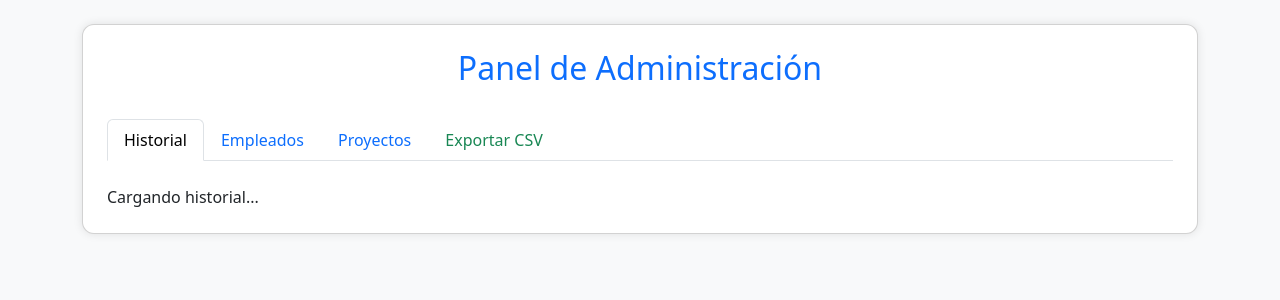
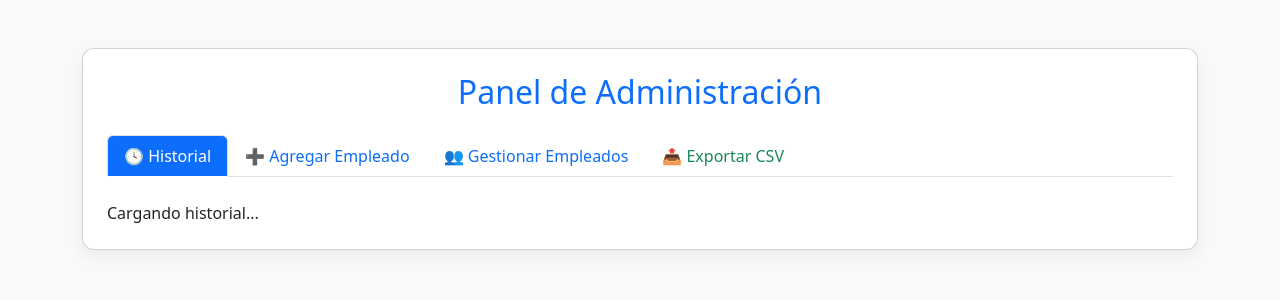
Before and after one commit to fatfinger85/clockpoint-backend-staging, a Flask app: template templates/admin.html in a window 1280 px wide. Shown: the top 300 px of the page. Run offline with Flask 3, Linux system fonts and the light colour scheme; the template is opened without the code that fills it, so the values that code supplies are empty.

Commit message:
Update admin.html

```diff
--- a/templates/admin.html
+++ b/templates/admin.html
@@ -3,125 +3,126 @@
 <html lang="es">
 <head>
   <meta charset="UTF-8">
-  <meta name="viewport" content="width=device-width, initial-scale=1.0">
-  <title>ClockPoint - Admin</title>
+  <title>ClockPoint - Panel Admin</title>
+  <meta name="viewport" content="width=device-width, initial-scale=1">
   <link href="https://cdn.jsdelivr.net/npm/bootstrap@5.3.2/dist/css/bootstrap.min.css" rel="stylesheet">
   <style>
-    body { background: #f8f9fa; }
-    .card { border-radius: 12px; box-shadow: 0 0 10px rgba(0,0,0,0.1); }
-    .nav-link.active { background: #0d6efd; color: white; }
-    th { background: #e9ecef; }
+    body {
+      background-color: #f8f9fa;
+    }
+    .nav-tabs .nav-link.active {
+      background-color: #0d6efd;
+      color: white;
+    }
+    .nav-tabs .nav-link {
+      color: #0d6efd;
+    }
+    .card {
+      border-radius: 12px;
+      box-shadow: 0 0.5rem 1rem rgba(0,0,0,0.05);
+    }
+    .table {
+      border-radius: 8px;
+      overflow: hidden;
+    }
+    th {
+      background-color: #e9ecef;
+    }
+    /* Responsive adjustments for smaller screens */
+    @media (max-width: 576px) {
+      .card {
+        padding: 20px; /* Reduced padding on small screens */
+      }
+      .nav-tabs .nav-link {
+        font-size: 0.9rem; /* Smaller font on small screens */
+        padding: 0.5rem;
+      }
+      .table-responsive {
+        overflow-x: auto;  /* Enable horizontal scrolling for tables on small screens */
+      }
+    }
   </style>
 </head>
 <body>
-<div class="container py-4">
+  <div class="container py-5">
     <div class="card p-4">
-    <h2 class="text-center text-primary">Panel de Administración</h2>
-    <ul class="nav nav-tabs mt-4" id="tabs" role="tablist">
-      <li class="nav-item"><button class="nav-link active" id="historial-tab" data-bs-toggle="tab" data-bs-target="#historial">Historial</button></li>
-      <li class="nav-item"><button class="nav-link" id="empleados-tab" data-bs-toggle="tab" data-bs-target="#empleados">Empleados</button></li>
-      <li class="nav-item"><button class="nav-link" id="proyectos-tab" data-bs-toggle="tab" data-bs-target="#proyectos">Proyectos</button></li>
-      <li class="nav-item"><a class="nav-link text-success" href="/exportar" target="_blank">Exportar CSV</a></li>
+      <h2 class="text-center mb-4 text-primary">Panel de Administración</h2>
+
+      <ul class="nav nav-tabs" id="adminTabs" role="tablist">
+        <li class="nav-item" role="presentation">
+          <button class="nav-link active" id="historial-tab" data-bs-toggle="tab" data-bs-target="#historial" type="button" role="tab">🕓 Historial</button>
+        </li>
+        <li class="nav-item" role="presentation">
+          <button class="nav-link" id="empleados-tab" data-bs-toggle="tab" data-bs-target="#empleados" type="button" role="tab">➕ Agregar Empleado</button>
+        </li>
+        <li class="nav-item" role="presentation">
+          <button class="nav-link" id="gestion-tab" data-bs-toggle="tab" data-bs-target="#gestion" type="button" role="tab">👥 Gestionar Empleados</button>
+        </li>
+        <li class="nav-item">
+          <a class="nav-link text-success" href="/exportar" target="_blank">📤 Exportar CSV</a>
+        </li>
       </ul>
-    <div class="tab-content mt-4">
-      <div class="tab-pane fade show active" id="historial">
-        <div id="tablaHistorial">Cargando historial...</div>
+
+      <div class="tab-content mt-4" id="adminTabsContent">
+        <div class="tab-pane fade show active" id="historial" role="tabpanel">
+          <div class="table-responsive" id="tablaHistorial">Cargando historial...</div>
         </div>
-      <div class="tab-pane fade" id="empleados">
-        <form id="formEmpleado" class="row g-2">
-          <div class="col-md-5"><input id="nuevoNombre" type="text" placeholder="Nombre" class="form-control" required></div>
-          <div class="col-md-5"><input id="nuevoPin" type="text" placeholder="PIN" class="form-control" required></div>
-          <div class="col-md-2"><button class="btn btn-primary w-100" type="submit">Agregar</button></div>
+        <div class="tab-pane fade" id="empleados" role="tabpanel">
+          <form action="/agregar-empleado" method="POST" class="mt-3 row g-2">
+            <div class="col-md-5">
+              <input type="text" name="nombre" placeholder="Nombre" required class="form-control">
+            </div>
+            <div class="col-md-5">
+              <input type="text" name="pin" placeholder="PIN" required class="form-control">
+            </div>
+            <div class="col-md-2">
+              <button type="submit" class="btn btn-primary w-100">Agregar</button>
+            </div>
           </form>
-        <div id="tablaEmpleados" class="mt-4">Cargando empleados...</div>
         </div>
-      <div class="tab-pane fade" id="proyectos">
-        <form id="formProyecto" class="row g-2">
-          <div class="col-md-10"><input id="nombreProyecto" type="text" placeholder="Nombre del Proyecto" class="form-control" required></div>
-          <div class="col-md-2"><button class="btn btn-success w-100" type="submit">Agregar</button></div>
-        </form>
-        <div id="tablaProyectos" class="mt-4">Cargando proyectos...</div>
+        <div class="tab-pane fade" id="gestion" role="tabpanel">
+          <div class="table-responsive" id="tablaEmpleados" class="mt-3">Cargando empleados...</div>
         </div>
       </div>
     </div>
   </div>
 
   <script>
-const backend = "https://clockpoint-backend-staging.onrender.com"; // Cambiar a tu backend real
-
     async function cargarHistorial() {
-  const res = await fetch(`${backend}/registros`);
+      const res = await fetch('/registros');
       const data = await res.json();
-  let html = `<table class='table table-bordered'><thead><tr><th>Nombre</th><th>Acción</th><th>Fecha</th></tr></thead><tbody>`;
+      let html = "<table class='table table-bordered table-striped'><thead><tr><th>Nombre</th><th>Acción</th><th>Fecha</th></tr></thead><tbody>";
       data.forEach(r => {
-    html += `<tr><td>${r.nombre}</td><td>${r.accion}</td><td>${r.timestamp.replace('T', ' ').substring(0, 19)}</td></tr>`;
+        html += `<tr><td>${r.nombre}</td><td>${r.accion}</td><td>${r.timestamp}</td></tr>`;
       });
-  html += `</tbody></table>`;
+      html += "</tbody></table>";
       document.getElementById("tablaHistorial").innerHTML = html;
     }
 
     async function cargarEmpleados() {
-  const res = await fetch(`${backend}/empleados`);
+      const res = await fetch('/empleados');
       const data = await res.json();
-  let html = `<table class='table table-bordered'><thead><tr><th>Nombre</th><th>PIN</th><th>Eliminar</th></tr></thead><tbody>`;
+      let html = "<table class='table table-bordered table-hover'><thead><tr><th>Nombre</th><th>PIN</th><th>Eliminar</th></tr></thead><tbody>";
       data.forEach(e => {
-    html += `<tr><td>${e.nombre}</td><td>${e.pin}</td><td><button class='btn btn-danger btn-sm' onclick="eliminarEmpleado('${e.nombre}')">Eliminar</button></td></tr>`;
+        html += `<tr><td>${e.nombre}</td><td>${e.pin}</td><td><button class='btn btn-sm btn-danger' onclick="eliminarEmpleado('${e.nombre}')">Eliminar</button></td></tr>`;
       });
-  html += `</tbody></table>`;
+      html += "</tbody></table>";
       document.getElementById("tablaEmpleados").innerHTML = html;
     }
 
-async function cargarProyectos() {
-  const res = await fetch(`${backend}/proyectos`);
-  const data = await res.json();
-  let html = `<table class='table table-bordered'><thead><tr><th>Proyecto</th></tr></thead><tbody>`;
-  data.forEach(p => {
-    html += `<tr><td>${p.nombre}</td></tr>`;
-  });
-  html += `</tbody></table>`;
-  document.getElementById("tablaProyectos").innerHTML = html;
-}
-
     async function eliminarEmpleado(nombre) {
-  if (!confirm("¿Eliminar a " + nombre + "?")) return;
-  await fetch(`${backend}/eliminar-empleado`, {
-    method: "POST",
-    headers: { "Content-Type": "application/json" },
+      if (!confirm(`¿Eliminar a ${nombre}?`)) return;
+      await fetch('/eliminar-empleado', {
+        method: 'POST',
+        headers: { 'Content-Type': 'application/json' },
         body: JSON.stringify({ nombre })
       });
       cargarEmpleados();
     }
 
-document.getElementById("formEmpleado").addEventListener("submit", async e => {
-  e.preventDefault();
-  const nombre = document.getElementById("nuevoNombre").value.trim();
-  const pin = document.getElementById("nuevoPin").value.trim();
-  await fetch(`${backend}/agregar-empleado`, {
-    method: "POST",
-    headers: { "Content-Type": "application/json" },
-    body: JSON.stringify({ nombre, pin })
-  });
-  document.getElementById("formEmpleado").reset();
-  cargarEmpleados();
-});
-
-document.getElementById("formProyecto").addEventListener("submit", async e => {
-  e.preventDefault();
-  const nombre = document.getElementById("nombreProyecto").value.trim();
-  await fetch(`${backend}/agregar-proyecto`, {
-    method: "POST",
-    headers: { "Content-Type": "application/json" },
-    body: JSON.stringify({ nombre })
-  });
-  document.getElementById("formProyecto").reset();
-  cargarProyectos();
-});
-
     cargarHistorial();
     cargarEmpleados();
-cargarProyectos();
   </script>
-
   <script src="https://cdn.jsdelivr.net/npm/bootstrap@5.3.2/dist/js/bootstrap.bundle.min.js"></script>
 </body>
 </html>
```
Lines whose indentation alone changed are shown as unchanged.
